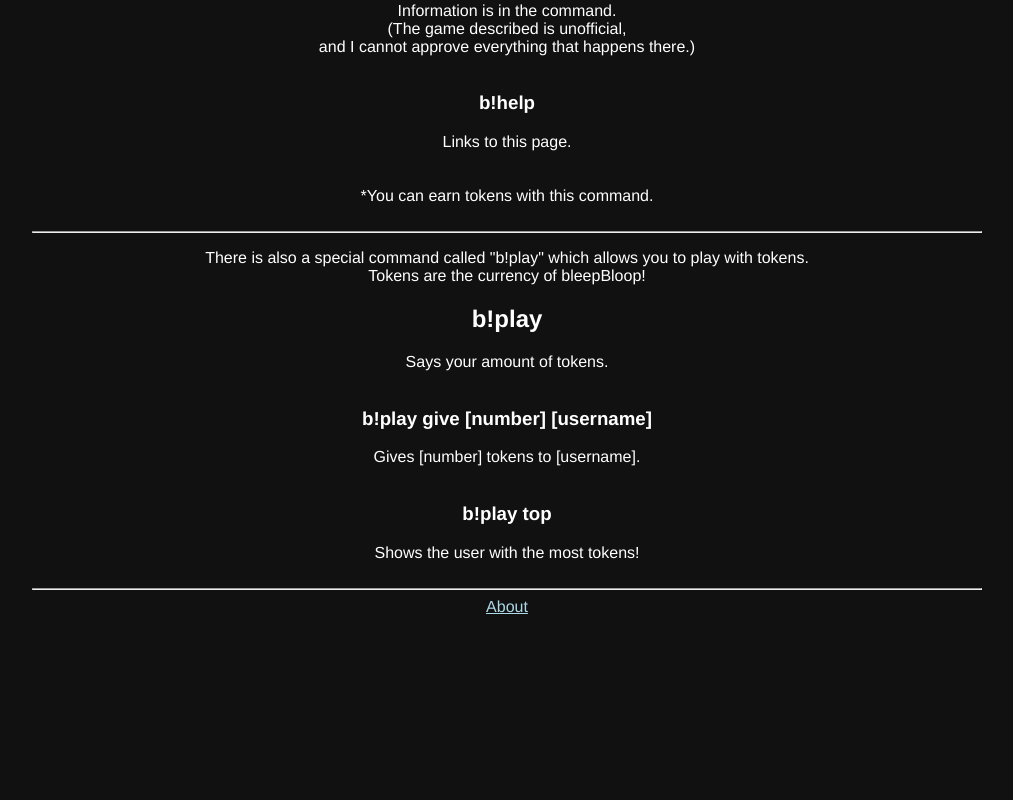
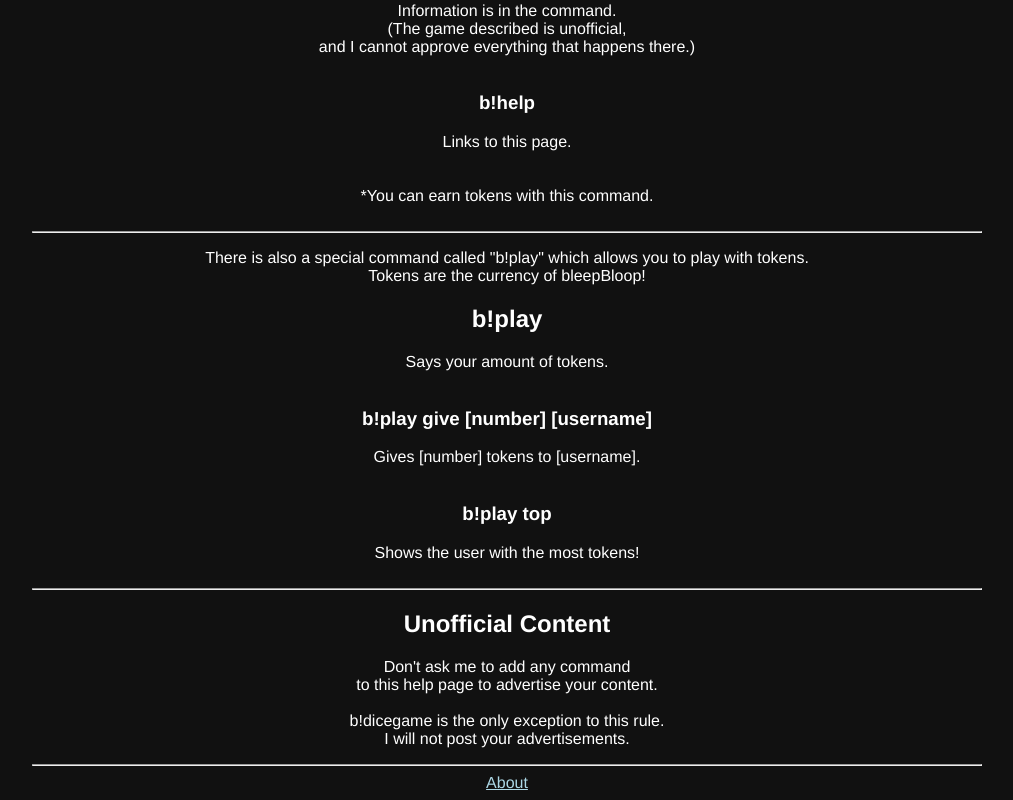
Before and after one commit to Voxalice/bleepBloop, a plain HTML site: page help/index.html in a window 1280 px wide. Shown: the part 666-1466 px from the top of the page, without its empty margins (133-1146 px from the left). Before the commit the page ends 1290 px from the top, so only its background shows below. Drawn offline with Linux system fonts and the light colour scheme.

Commit message:
unofficial content warning

```diff
--- a/help/index.html
+++ b/help/index.html
@@ -47,6 +47,10 @@
         Shows the user with the most tokens!<br><br>
 
         <hr>
+        <h2>Unofficial Content</h2>
+        <p>Don't ask me to add any command<br>to this help page to advertise your content.<br><br>
+            b!dicegame is the only exception to this rule.<br>I will not post your advertisements.</p>
+        <hr>
         <a href="../about">About</a>
     </body>
 </html>
```
